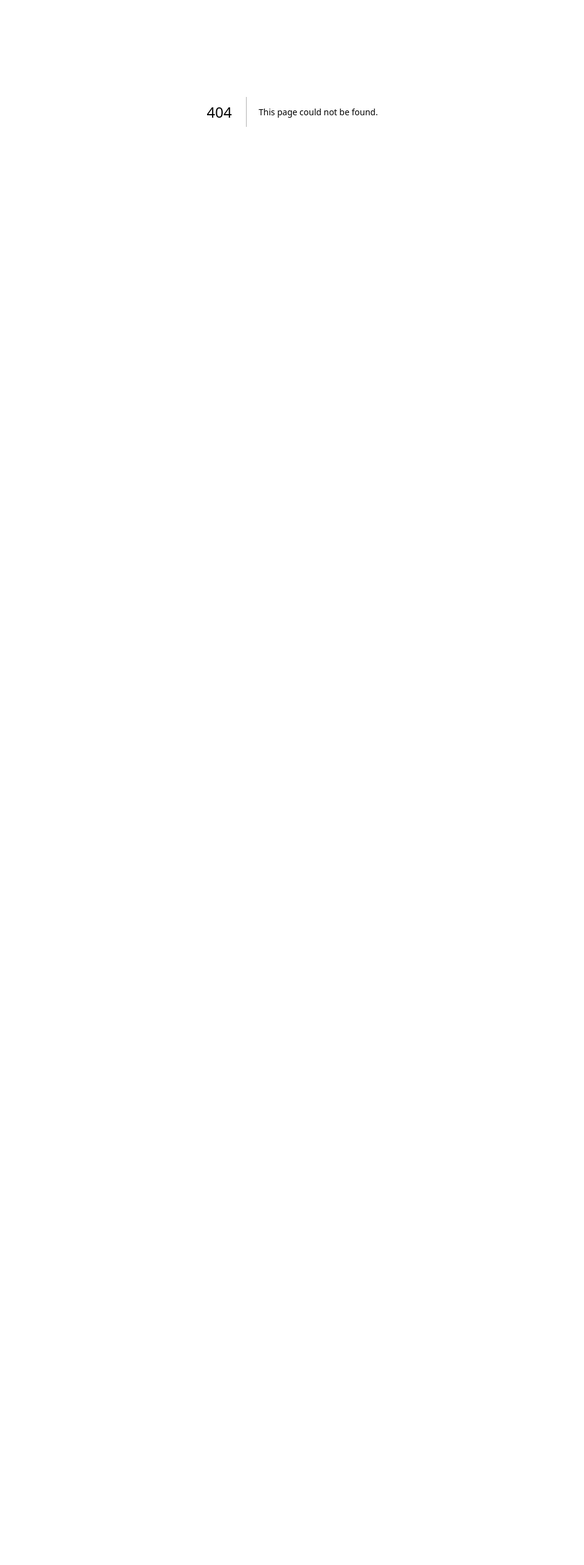
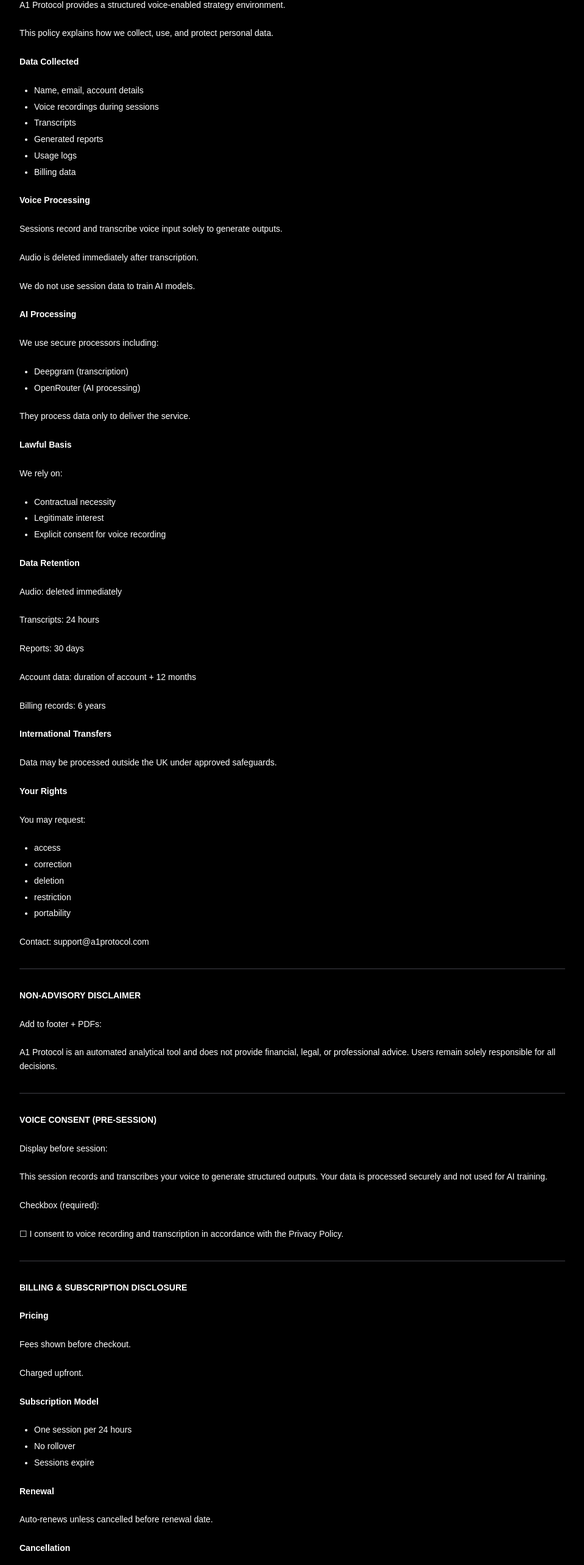
Before and after one commit to kanbanfeed/A1Protocol, a Next.js app: page /privacy-policy in a window 1280 px wide. Before the commit this address had no page. Shown: the part 217-2783 px from the top of the page at 61% size, without its empty margins (160-1119 px from the left). Before the commit the page ends 800 px from the top, so only its background shows below. Built offline with nearby package versions, Linux system fonts and the light colour scheme.

Commit message:
Home page with waiting leads updated

```diff
--- a/app/layout.tsx
+++ b/app/layout.tsx
@@ -1,5 +1,6 @@
 import "./globals.css";
 import { Inter } from "next/font/google";
+import Footer from "@/components/Footer";
 
 const inter = Inter({ subsets: ["latin"] });
 
@@ -15,8 +16,11 @@
 }) {
   return (
     <html lang="en">
-      <body className={`${inter.className} bg-black text-zinc-300`}>
-        {children}
+      <body className="bg-black text-white min-h-screen flex flex-col">
+        <div className="flex-1">
+          {children}
+        </div>
+        <Footer />
       </body>
     </html>
   );
--- a/app/page.tsx
+++ b/app/page.tsx
@@ -82,15 +82,6 @@
             filled in order of verification.
           </p>
         )}
-
-        {/* FOOTER */}
-        <footer className="pt-16 text-sm text-zinc-400">
-          <p>Crowbar Ventures Limited | London</p>
-          <p>
-            71-75 Shelton Street, Covent Garden, London, WC2H 9JQ United
-            Kingdom
-          </p>
-        </footer>
       </div>
     </main>
   );
--- /dev/null
+++ b/app/privacy-policy/page.tsx
@@ -0,0 +1,139 @@
+export default function PrivacyPolicy() {
+  return (
+    <main className="min-h-screen bg-black text-white px-6 py-16">
+      <div className="max-w-4xl mx-auto space-y-6 text-sm leading-relaxed">
+
+        <h1 className="text-2xl font-semibold">PRIVACY POLICY</h1>
+
+        <p>Last updated: 25th Feb 2026</p>
+        <p>Company: A1 Protocol Ltd</p>
+        <p>A1 Protocol provides a structured voice-enabled strategy environment.</p>
+        <p>This policy explains how we collect, use, and protect personal data.</p>
+
+        <h2 className="font-semibold">Data Collected</h2>
+        <ul className="list-disc pl-6 space-y-1">
+          <li>Name, email, account details</li>
+          <li>Voice recordings during sessions</li>
+          <li>Transcripts</li>
+          <li>Generated reports</li>
+          <li>Usage logs</li>
+          <li>Billing data</li>
+        </ul>
+
+        <h2 className="font-semibold">Voice Processing</h2>
+        <p>Sessions record and transcribe voice input solely to generate outputs.</p>
+        <p>Audio is deleted immediately after transcription.</p>
+        <p>We do not use session data to train AI models.</p>
+
+        <h2 className="font-semibold">AI Processing</h2>
+        <p>We use secure processors including:</p>
+        <ul className="list-disc pl-6 space-y-1">
+          <li>Deepgram (transcription)</li>
+          <li>OpenRouter (AI processing)</li>
+        </ul>
+        <p>They process data only to deliver the service.</p>
+
+        <h2 className="font-semibold">Lawful Basis</h2>
+        <p>We rely on:</p>
+        <ul className="list-disc pl-6 space-y-1">
+          <li>Contractual necessity</li>
+          <li>Legitimate interest</li>
+          <li>Explicit consent for voice recording</li>
+        </ul>
+
+        <h2 className="font-semibold">Data Retention</h2>
+        <p>Audio: deleted immediately</p>
+        <p>Transcripts: 24 hours</p>
+        <p>Reports: 30 days</p>
+        <p>Account data: duration of account + 12 months</p>
+        <p>Billing records: 6 years</p>
+
+        <h2 className="font-semibold">International Transfers</h2>
+        <p>Data may be processed outside the UK under approved safeguards.</p>
+
+        <h2 className="font-semibold">Your Rights</h2>
+        <p>You may request:</p>
+        <ul className="list-disc pl-6 space-y-1">
+          <li>access</li>
+          <li>correction</li>
+          <li>deletion</li>
+          <li>restriction</li>
+          <li>portability</li>
+        </ul>
+
+        <p>Contact: support@a1protocol.com</p>
+
+        <hr className="border-zinc-700 my-8" />
+
+        <h2 className="font-semibold">NON-ADVISORY DISCLAIMER</h2>
+        <p>Add to footer + PDFs:</p>
+        <p>
+          A1 Protocol is an automated analytical tool and does not provide
+          financial, legal, or professional advice. Users remain solely
+          responsible for all decisions.
+        </p>
+
+        <hr className="border-zinc-700 my-8" />
+
+        <h2 className="font-semibold">VOICE CONSENT (PRE-SESSION)</h2>
+        <p>Display before session:</p>
+        <p>
+          This session records and transcribes your voice to generate structured
+          outputs. Your data is processed securely and not used for AI training.
+        </p>
+
+        <p>Checkbox (required):</p>
+        <p>☐ I consent to voice recording and transcription in accordance with the Privacy Policy.</p>
+
+        <hr className="border-zinc-700 my-8" />
+
+        <h2 className="font-semibold">BILLING & SUBSCRIPTION DISCLOSURE</h2>
+
+        <h3 className="font-semibold">Pricing</h3>
+        <p>Fees shown before checkout.</p>
+        <p>Charged upfront.</p>
+
+        <h3 className="font-semibold">Subscription Model</h3>
+        <ul className="list-disc pl-6 space-y-1">
+          <li>One session per 24 hours</li>
+          <li>No rollover</li>
+          <li>Sessions expire</li>
+        </ul>
+
+        <h3 className="font-semibold">Renewal</h3>
+        <p>Auto-renews unless cancelled before renewal date.</p>
+
+        <h3 className="font-semibold">Cancellation</h3>
+        <p>Cancel anytime.</p>
+        <p>Access continues until period ends.</p>
+
+        <h3 className="font-semibold">Extensions</h3>
+        <p>Extra time or services billed separately.</p>
+
+        <h3 className="font-semibold">Refunds</h3>
+        <p>Non-refundable except:</p>
+        <ul className="list-disc pl-6 space-y-1">
+          <li>legal requirement</li>
+          <li>verified platform failure</li>
+          <li>performance policy</li>
+        </ul>
+
+        <h3 className="font-semibold">Cooling-Off Waiver Checkbox</h3>
+        <p>☐ I acknowledge that access begins immediately and waive my 14-day cancellation right once sessions are used.</p>
+
+        <hr className="border-zinc-700 my-8" />
+
+        <h2 className="font-semibold">PERFORMANCE GUARANTEE</h2>
+        <p>
+          If a completed session fails to generate a usable structured brief due
+          to a verified technical issue, a session credit may be issued.
+        </p>
+        <p>
+          This guarantee applies only to session delivery and does not guarantee
+          any business or decision-making outcomes
+        </p>
+
+      </div>
+    </main>
+  );
+}
--- /dev/null
+++ b/app/terms-of-service/page.tsx
@@ -0,0 +1,47 @@
+export default function TermsOfService() {
+  return (
+    <main className="min-h-screen bg-black text-white px-6 py-16">
+      <div className="max-w-4xl mx-auto space-y-6 text-sm leading-relaxed">
+
+        <h1 className="text-2xl font-semibold">TERMS OF SERVICE</h1>
+
+        <h2 className="font-semibold">Service Nature</h2>
+        <p>A1 Protocol provides automated analytical outputs.</p>
+        <p>It does not provide financial, legal, or professional advice.</p>
+
+        <h2 className="font-semibold">Session Entitlement</h2>
+        <p>Each subscription includes:</p>
+        <ul className="list-disc pl-6 space-y-1">
+          <li>One 60-minute session per 24 hours</li>
+          <li>Strict time limit</li>
+          <li>Auto-end at 60 minutes</li>
+        </ul>
+
+        <h2 className="font-semibold">No Rollover</h2>
+        <p>Unused sessions expire and do not accumulate.</p>
+
+        <h2 className="font-semibold">Technical Failure</h2>
+        <p>Verified platform failure → session credit may be issued.</p>
+
+        <h2 className="font-semibold">Acceptable Use</h2>
+        <p>Users must not:</p>
+        <ul className="list-disc pl-6 space-y-1">
+          <li>use for unlawful activity</li>
+          <li>upload unauthorised confidential data</li>
+          <li>attempt to exploit the system</li>
+        </ul>
+
+        <h2 className="font-semibold">AI Limitations</h2>
+        <p>Outputs may contain errors.</p>
+        <p>Users remain responsible for decisions.</p>
+
+        <h2 className="font-semibold">Liability Cap</h2>
+        <p>Total liability limited to fees paid.</p>
+
+        <h2 className="font-semibold">Governing Law</h2>
+        <p>England & Wales.</p>
+
+      </div>
+    </main>
+  );
+}
--- /dev/null
+++ b/components/Footer.tsx
@@ -0,0 +1,40 @@
+import Link from "next/link";
+
+export default function Footer() {
+  return (
+    <footer className="border-t border-zinc-800 mt-20 py-10 text-sm text-zinc-400">
+      <div className="max-w-5xl mx-auto px-6 flex flex-col items-center space-y-6 text-center">
+
+        {/* Legal Links */}
+        <div className="flex space-x-8">
+          <Link
+            href="/privacy-policy"
+            className="hover:text-white transition"
+          >
+            Privacy Policy
+          </Link>
+
+          <Link
+            href="/terms-of-service"
+            className="hover:text-white transition"
+          >
+            Terms of Service
+          </Link>
+        </div>
+
+        {/* Company Info */}
+        <div className="space-y-1">
+          <p className="text-zinc-300">
+            Crowbar Ventures Limited | London
+          </p>
+          <p>
+            71-75 Shelton Street, Covent Garden, London, WC2H 9JQ United Kingdom
+          </p>
+
+          <p>© 2026 Crowbar Ventures Ltd. All rights reserved.</p>
+        </div>
+
+      </div>
+    </footer>
+  );
+}
```
